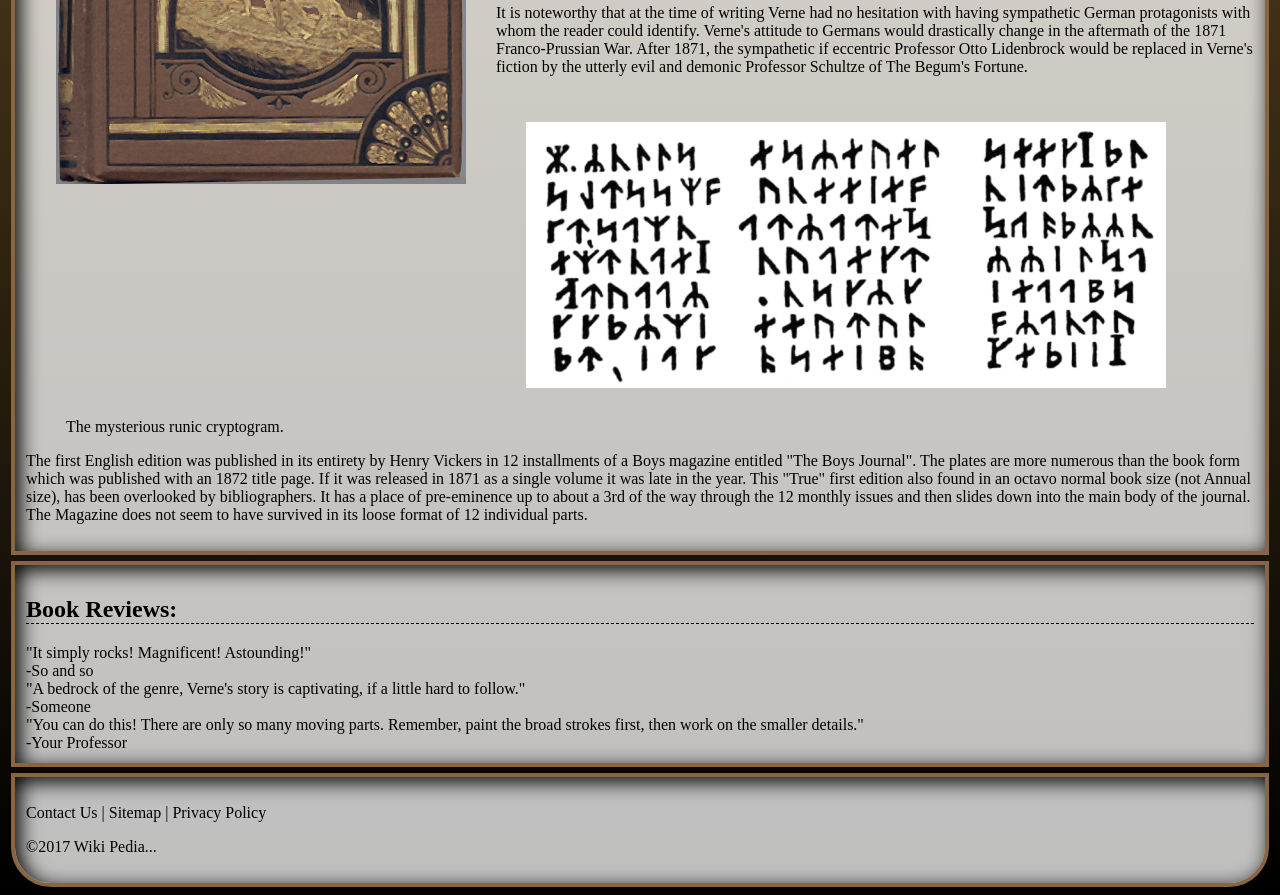
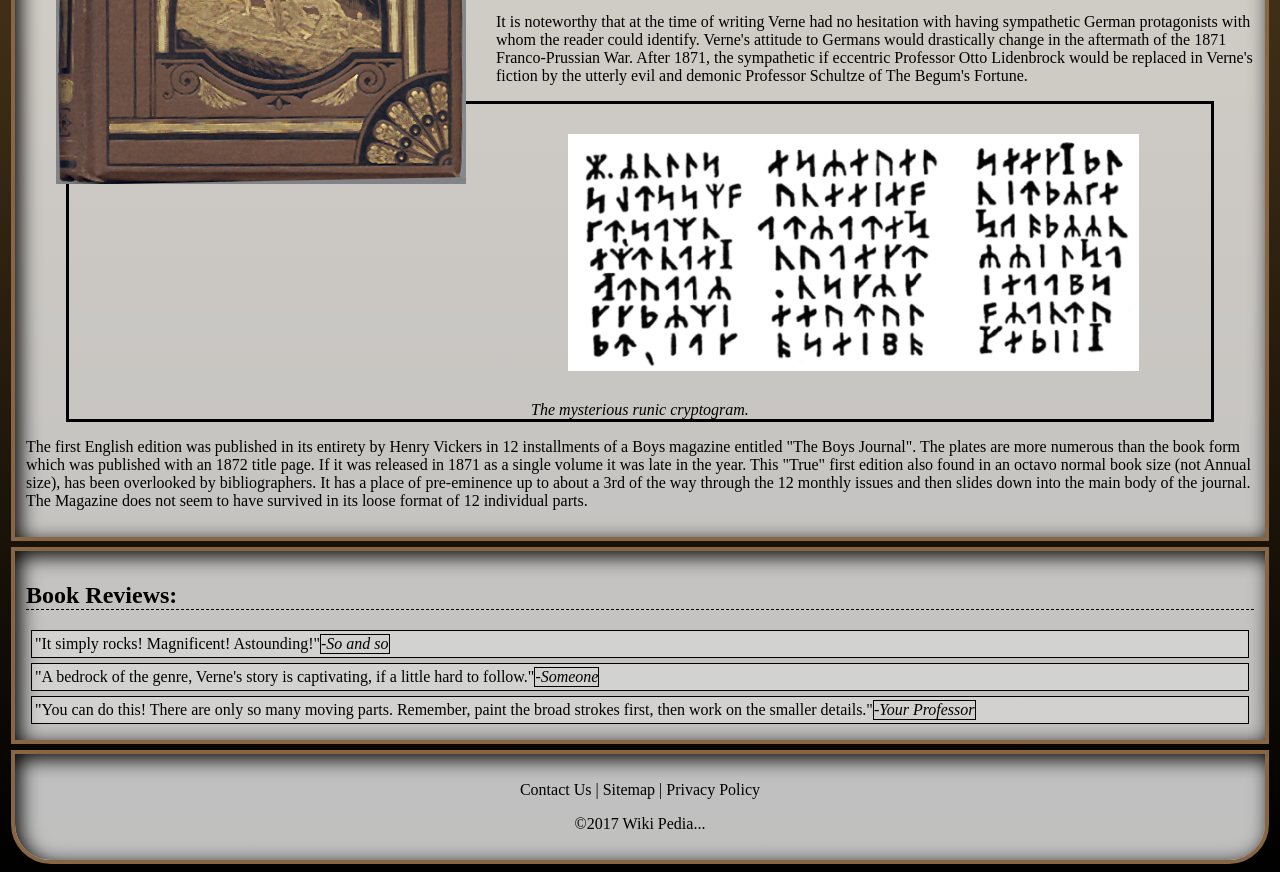
Before and after one commit to RVCC-IDMX/midterm-jmartowicz, a plain HTML site: page index.html in a window 1280 px wide. Shown: the part 719-1614 px from the top of the page. After the commit the page ends 1591 px from the top, so only its background shows below. Drawn offline with Linux system fonts and the light colour scheme.

Commit message:
visual style revised

```diff
--- a/css/style.css
+++ b/css/style.css
@@ -27,6 +27,9 @@ header{
     text-align:center;
     color: white;
     font-family: Georgia;
+    font-weight: bold;
+    box-shadow: 10px 10px 30px 10px black inset;
+    text-shadow: 4px 4px 3px rgba(0.75,0.75,0.75,0.75);
 
     background-image: url(../img/cave.jpg);
 
@@ -57,6 +60,9 @@ footer{
 
     border-bottom-left-radius: 40px;
     border-bottom-right-radius: 40px;
+
+    text-align: center;
+
 
 
 
@@ -111,6 +117,7 @@ main img{
 
     float: left;
     padding: 30px;
+    clear: right;
 }
 
 nav ul li {
@@ -118,12 +125,17 @@ nav ul li {
     display: inline;
 
     padding-left: 3px;
-    padding-right: 3px;
+    padding-right: 7px;
 
 
     border-right: 2px double black;
 
 
+}
+
+nav ul :nth-last-child(1){
+
+    border-right: none;
 }
 
 nav ul {
@@ -132,16 +144,89 @@ nav ul {
 
 aside{
 
+    display:block;
+    align-items: center;
+
 
 }
 
-aside #submission{
+aside .submission{
 
-    display: grid;
-    grid-template-rows:auto;
+    display: flex;
+    border: 1px solid black;
+    padding: 3px;
+    margin: 5px;
+    align-items: center;
+
+    background-color: rgba(255, 255, 255, 0.25);
+
+
+
+}
+
+aside .submission .opinion{
+
+    display: flex;
+    justify-content: center;
+    align-items: top;
+}
+
+aside .submission .signature{
+
+    font-style:italic;
+    display: flex;
+    border: 1px solid black;
+
+    text-align: right;
+    vertical-align: bottom;
+
+
+}
+
+aside h2{
+    grid-column: 1/-1;
+}
+
+/*aside #submission{
+
 
     border: 1rem solid black;
     background-color: rgba(255, 255, 255, 0.9)
 
 
+} */
+
+main > p:first-of-type::first-line{
+
+    font-size: 1.5em;
+
 }
+
+main #cryptogram{
+    border: solid black;
+}
+
+main #cryptogram img{
+
+
+    display: block;
+    margin-left: auto;
+    margin-right: auto;
+    width: 50%;
+
+
+    float: none;
+    clear: none;
+
+
+}
+
+main #cryptogram figcaption{
+
+        display:flex;
+        justify-content: center;
+        align-items: center;
+        font-style: italic;
+
+
+}
```
